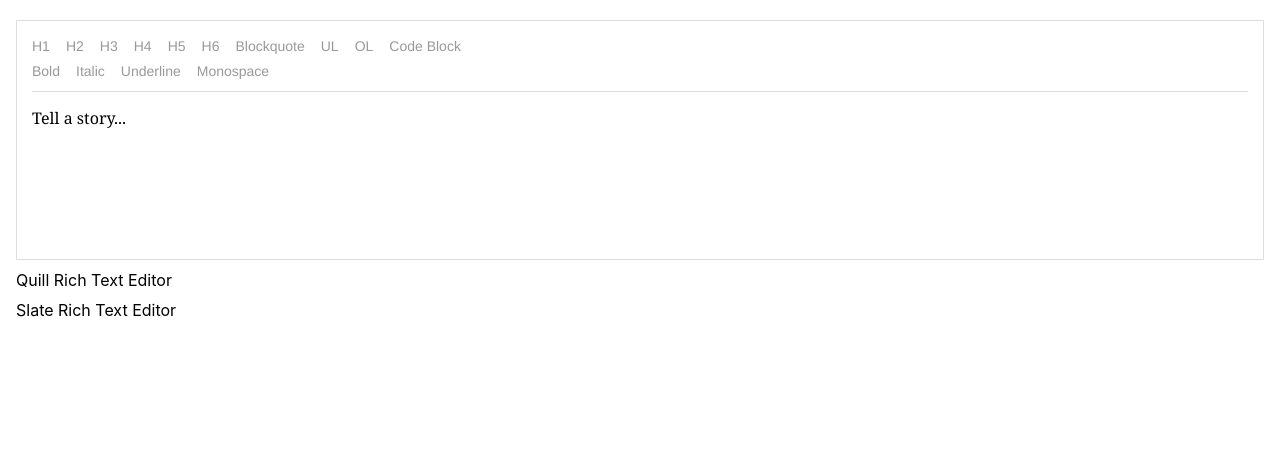
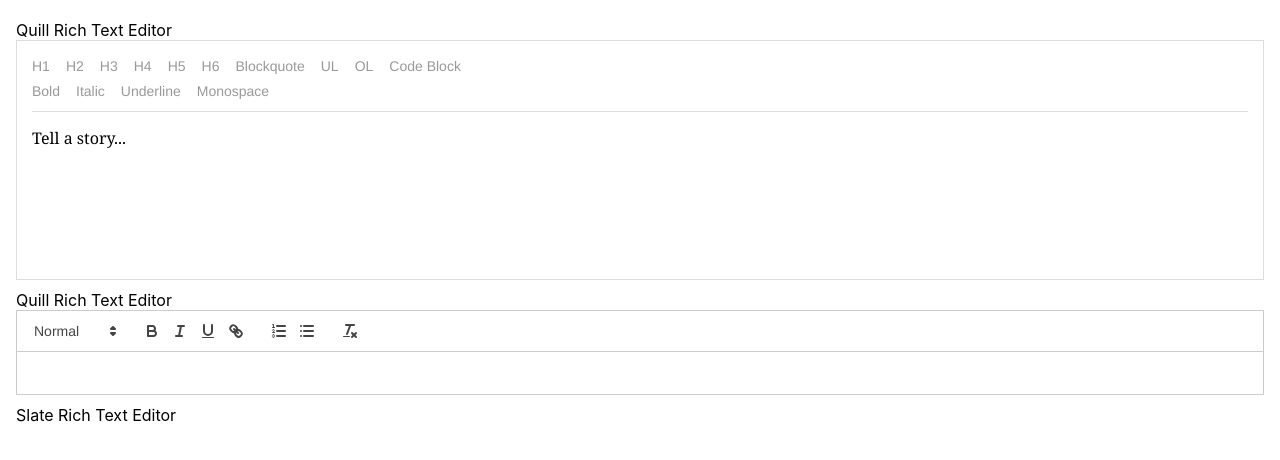
Before and after one commit to kurokoda/react-rich-text-editors-demo, a React (Create React App) app: page / in a window 1280 px wide. Shown: the top 460 px of the page. Built offline with nearby package versions, Linux system fonts and the light colour scheme.

Commit message:
[RTE-1] Adds quill component

```diff
--- a/src/components/draft/draft.jsx
+++ b/src/components/draft/draft.jsx
@@ -64,6 +64,8 @@
     }
 
     return (
+      <>
+        <section>Quill Rich Text Editor</section>
         <div className="RichEditor-root">
           <BlockStyleControls
             editorState={editorState}
@@ -87,6 +89,7 @@
             />
           </div>
         </div>
+      </>
     );
   }
 }
--- a/src/components/quill.tsx
+++ b/src/components/quill.tsx
@@ -1,7 +1,16 @@
+import React, { useState } from "react";
+import ReactQuill from "react-quill";
+import "react-quill/dist/quill.snow.css";
+
 const QuillRichTextEditor = () => {
-    return (
-        <section>Quill Rich Text Editor</section>
-    )
-}
+  const [value, setValue] = useState("");
 
-export { QuillRichTextEditor }
+  return (
+    <>
+      <section>Quill Rich Text Editor</section>
+      <ReactQuill theme="snow" value={value} onChange={setValue} />
+    </>
+  );
+};
+
+export { QuillRichTextEditor };
```
Lines whose indentation alone changed are shown as unchanged.
